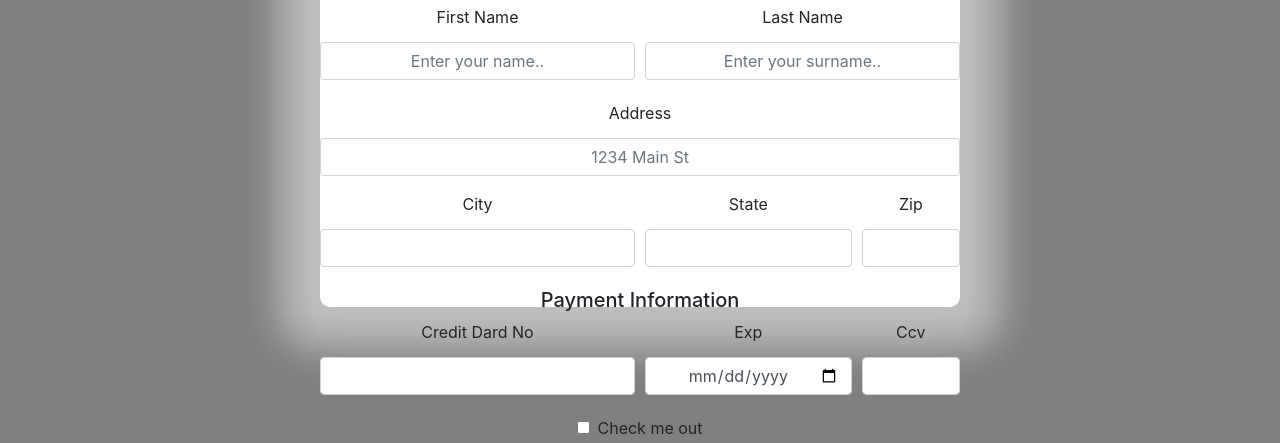
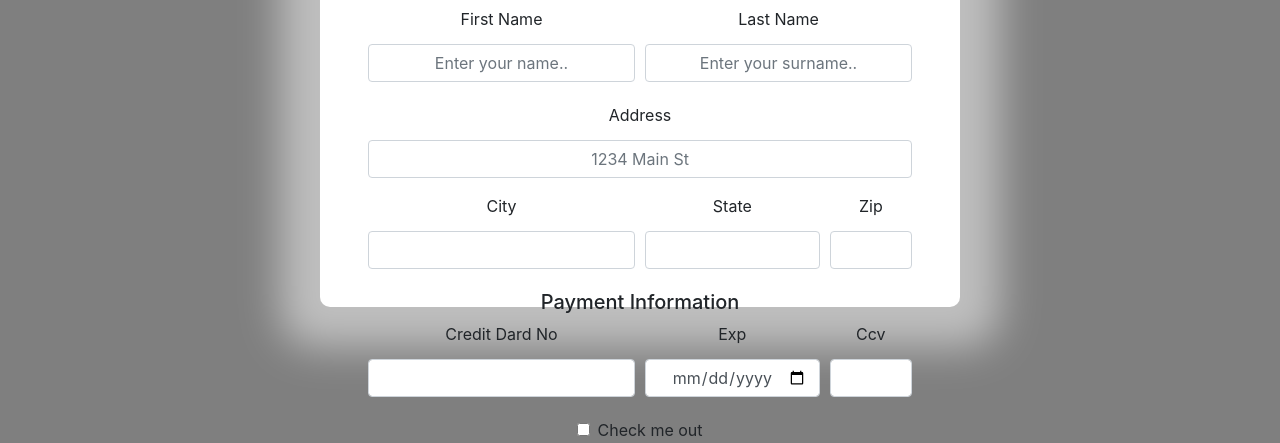
Before and after one commit to AleksandarRadivojevic/Delivery_Service_Food, a plain HTML site: page index.html in a window 1280 px wide. Both pictures are taken after a click on the picture 588 px from the left and 42 px from the top of the page. Shown: the part 357-800 px from the top of the page. Drawn offline with nearby package versions, Linux system fonts and the light colour scheme; no server answers.

Commit message:
Update style.css

```diff
--- a/assets/css/style.css
+++ b/assets/css/style.css
@@ -42,6 +42,15 @@
     cursor: pointer;
     color: silver
 }
+.shippingDetails {
+  width: 85%;
+  margin: auto;
+  margin-top: 10px
+}
+#confirmMsg {
+  margin-top: 50px
+}
+
 /*modal*/
 #displayModal{
     display: none;
```
